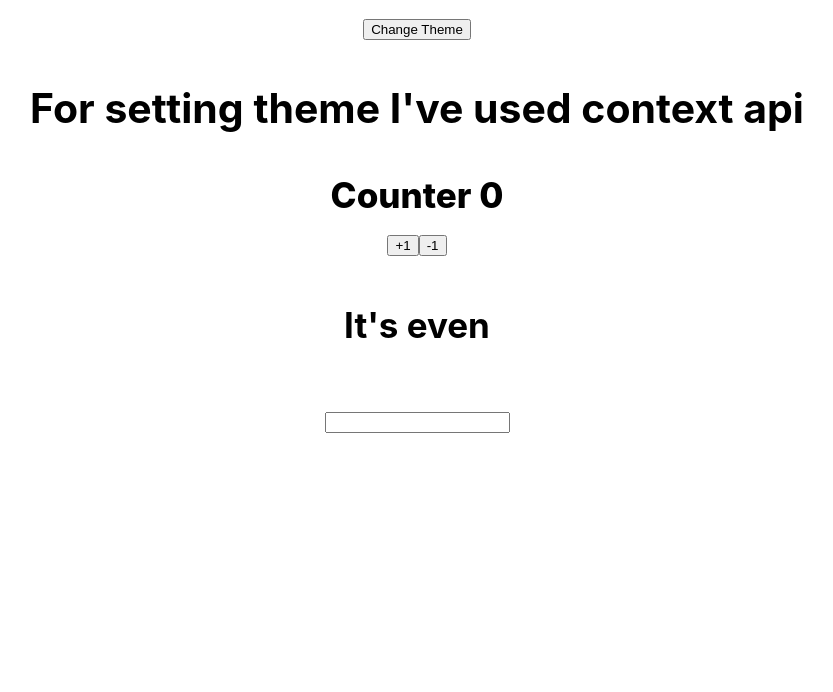
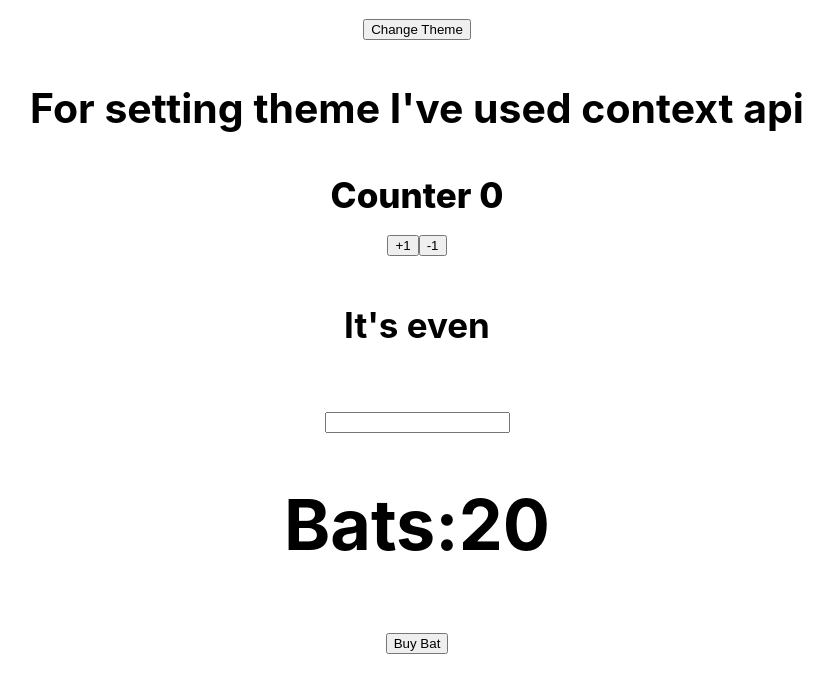
Before and after one commit to Mukul-hub-dotcom/basic, a React (Create React App) app: page / in a window 1280 px wide. Shown: the top 692 px of the page, without its empty margins (223-1056 px from the left). Built offline with nearby package versions, Linux system fonts and the light colour scheme.

Commit message:
progressing

```diff
--- a/src/App.js
+++ b/src/App.js
@@ -2,6 +2,7 @@ import { useState } from 'react';
 import './App.css';
 import Counter from './components/Counter';
 import Context from './components/Context';
+import Bat from './components/Bat';
 
 function App() {
   const [theme,setTheme]=useState(false)
@@ -12,6 +13,7 @@ function App() {
 
 
         <Counter/>
+        <Bat/>
 
 
     </Context.Provider>
--- /dev/null
+++ b/src/components/Bat.js
@@ -0,0 +1,13 @@
+import React,{useState} from 'react'
+
+const Bat = () => {
+    const[bat,setBat]=useState(20)
+  return (
+    <div>
+        <h1>Bats:{bat}</h1>
+        <button onClick={()=>setBat(bat-1)}>Buy Bat</button>
+    </div>
+  )
+}
+
+export default Bat
```
Also changed, not shown: src/redux/batReducer.js (added, +7 -0 lines), src/redux/store.js (added).
